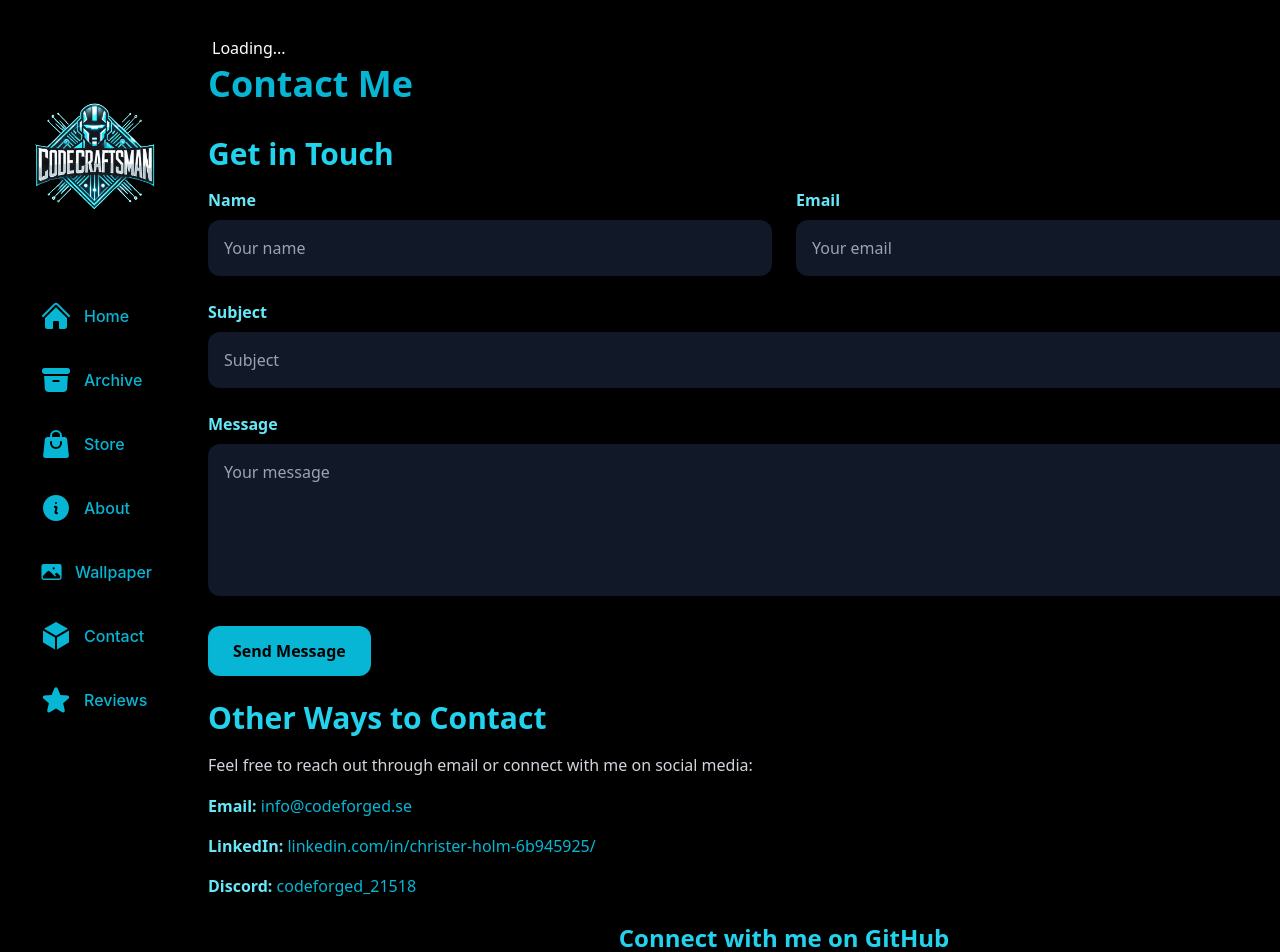
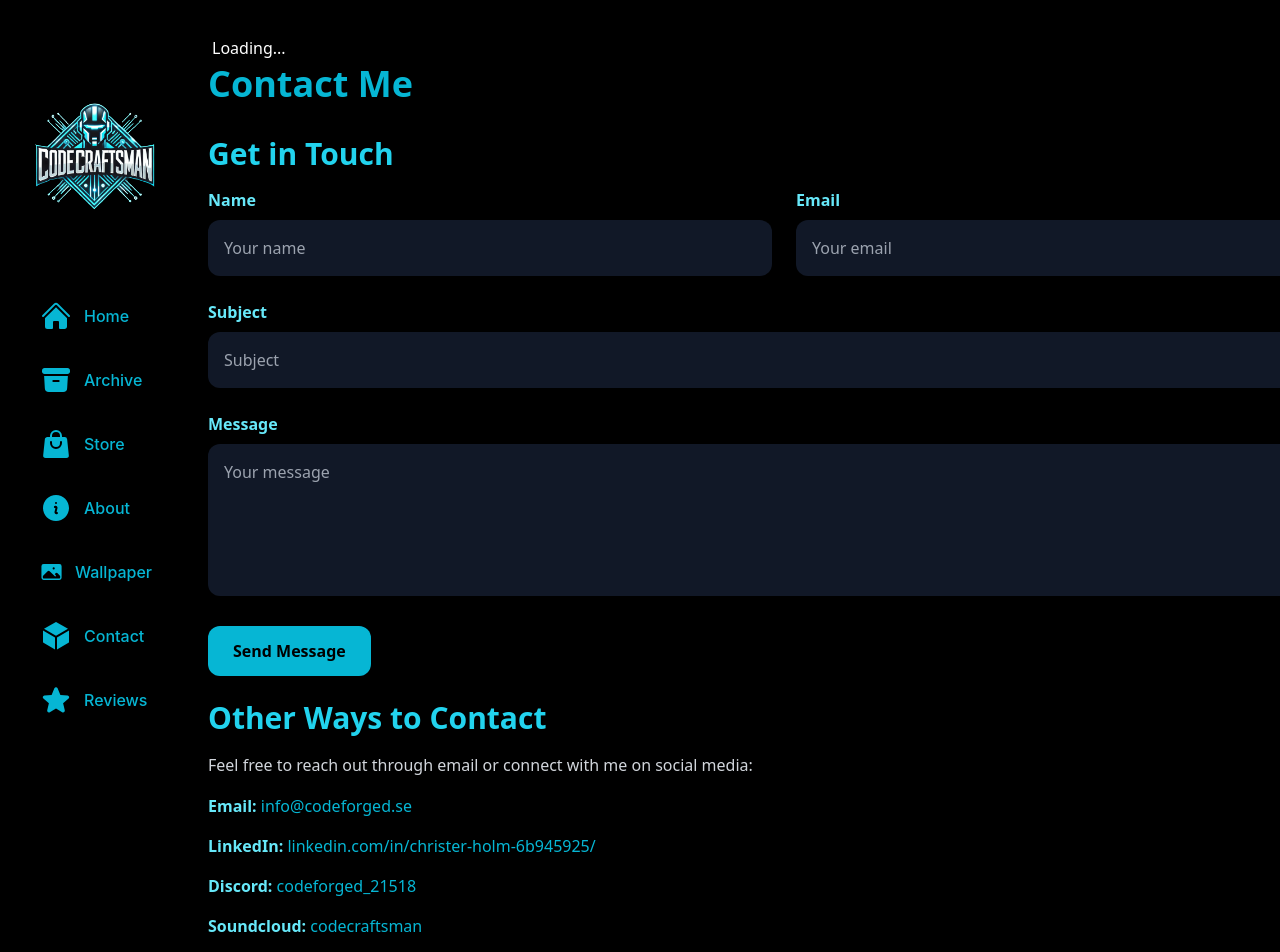
Before and after one commit to codeforgedtech/codecraftsman-blog, a React (Vite) app: page /contact in a window 1280 px wide. Shown: the top 952 px of the page. Built offline with nearby package versions, Linux system fonts and the light colour scheme; no server answers; the database is empty.

Commit message:
front code (#8)

```diff
--- a/src/components/Contact/ContactPage.tsx
+++ b/src/components/Contact/ContactPage.tsx
@@ -223,6 +223,17 @@ const ContactPage = () => {
                   codeforged_21518
                 </a>
               </li>
+              <li>
+                <span className="font-semibold text-cyan-300">Soundcloud:</span>{" "}
+                <a
+                  href="https://soundcloud.com/codecraftsman"
+                  target="_blank"
+                  rel="noopener noreferrer"
+                  className="text-cyan-500 hover:underline"
+                >
+                  codecraftsman
+                </a>
+              </li>
             </ul>
           </section>
           <section className="text-center mt-8 px-4">
--- a/src/components/Post/PostList.tsx
+++ b/src/components/Post/PostList.tsx
@@ -206,18 +206,14 @@ const PostList: React.FC = () => {
               </div>
 
               {/* Visa bilder från inlägget */}
-              {post.images.length > 0 && (
-                <div className="flex space-x-4 mb-4">
-                  {post.images.map((image, index) => (
-                    <img
-                      key={index}
-                      src={image}
-                      alt={`Post image ${index + 1}`}
-                      className="w-full h-48 sm:h-64 object-cover rounded-lg mb-4 border-4 border-cyan-500 shadow-xl"
-                    />
-                  ))}
-                </div>
-              )}
+
+              <div className="bg-white p-4 sm:p-6 rounded-2xl shadow-xl mb-8">
+                <img
+                  src={post.images[0]}
+                  alt={post.title}
+                  className="w-full h-auto sm:h-[500px] object-contain rounded-xl transition-transform duration-500 hover:scale-105"
+                />
+              </div>
 
               <p
                 className="text-sm sm:text-lg text-gray-300 mb-4"
--- a/src/components/Post/SinglePost.tsx
+++ b/src/components/Post/SinglePost.tsx
@@ -428,7 +428,7 @@ const SinglePost: React.FC = () => {
             <img
               src={post.images[0]}
               alt={post.title}
-              className="w-full h-64 object-cover rounded-lg mb-4 border-4 border-cyan-500 shadow-xl"
+              className="w-full bg-white h-auto sm:h-[500px] object-contain rounded-xl transition-transform duration-500"
             />
           )}
 
```
